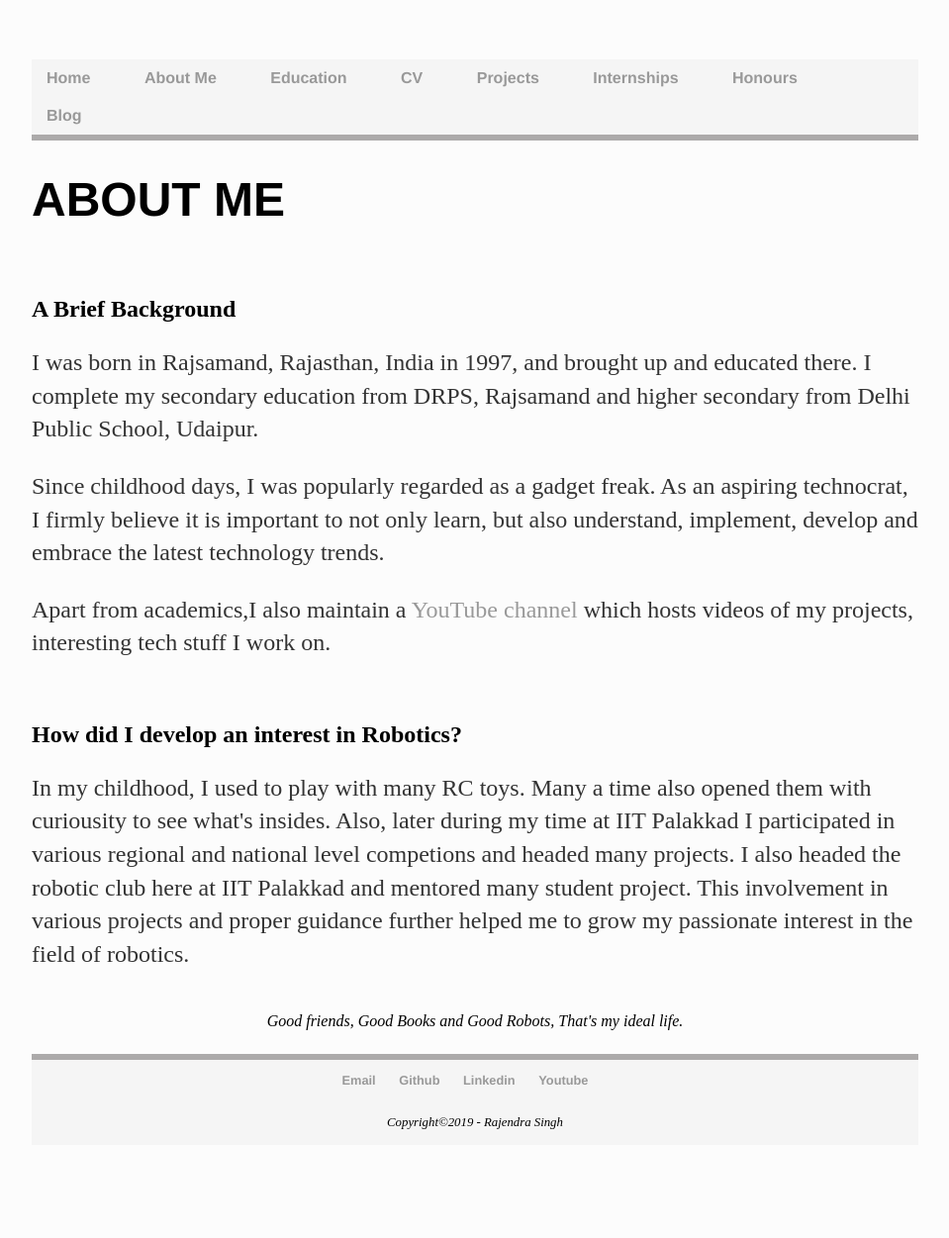
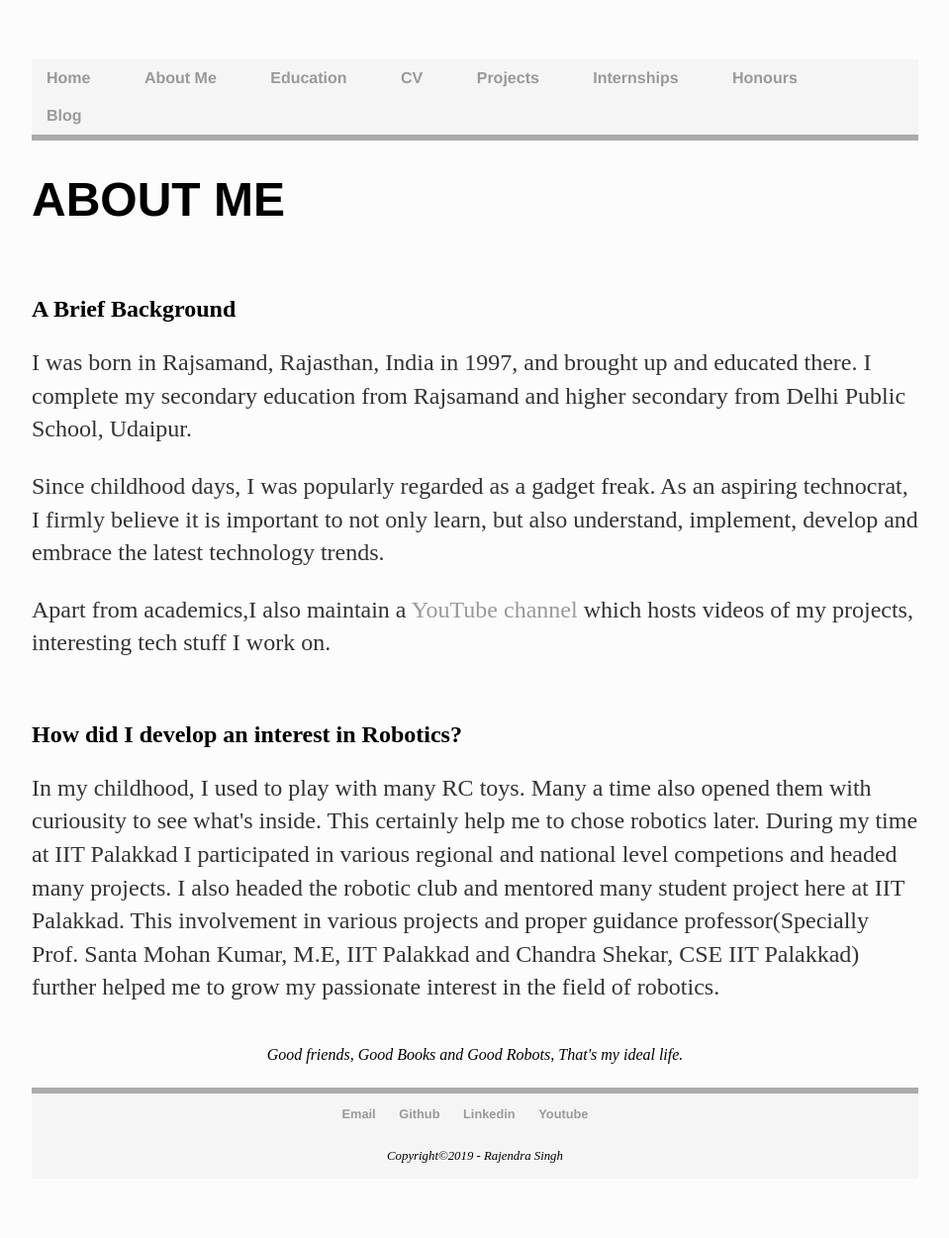
Before and after one commit to iamrajee/iamrajee.github.io, a Jekyll site: the page built from about/index.html, in a window 1280 px wide. Shown: the whole page at 99% size, without its empty margins (160-1119 px from the left). Built offline with Jekyll 4.4.1, drawn with Linux system fonts in a browser that asks for light colours; before the commit the page ends 1217 px from its top, so only the background shows below that.

Commit message:
Update index.html

```diff
--- a/about/index.html
+++ b/about/index.html
@@ -6,14 +6,14 @@ title: ABOUT ME
 	<h1>{{ page.title }}</h1>
 	<br/>
 	<h2>A Brief Background</h2>
-	<p>I was born in Rajsamand, Rajasthan, India in 1997, and brought up and educated there. I complete my secondary education from DRPS, Rajsamand and higher secondary from Delhi Public School, Udaipur.</p>
+	<p>I was born in Rajsamand, Rajasthan, India in 1997, and brought up and educated there. I complete my secondary education from Rajsamand and higher secondary from Delhi Public School, Udaipur.</p>
 	<p>Since childhood days, I was popularly regarded as a gadget freak. As an aspiring technocrat, I firmly believe it is important to not only learn, but also understand, implement, develop and embrace the latest technology trends.</p>
 	<p>Apart from academics,I also maintain a <a href="https://www.youtube.com/channel/UCzNSEsxHfpq_84-EkU9CRnQ/videos?view_as=subscriber">YouTube channel</a> which hosts videos of my projects, interesting tech stuff I work on.</p>
 	<br/>
 	<h2>How did I develop an interest in Robotics?</h2>
-	<p>In my childhood, I used to play with many RC toys. Many a time also opened them with curiousity to see what's insides.
-	Also, later during my time at IIT Palakkad I participated in various regional and national level competions and headed many projects.
-	I also headed the robotic club here at IIT Palakkad and mentored many student project.
-	This involvement in various projects and proper guidance further helped me to grow my passionate interest in the field of robotics.</p>
+	<p>In my childhood, I used to play with many RC toys. Many a time also opened them with curiousity to see what's inside. This certainly help me to chose robotics later.
+	During my time at IIT Palakkad I participated in various regional and national level competions and headed many projects.
+	I also headed the robotic club and mentored many student project here at IIT Palakkad.
+	This involvement in various projects and proper guidance professor(Specially Prof. Santa Mohan Kumar, M.E, IIT Palakkad and Chandra Shekar, CSE IIT Palakkad) further helped me to grow my passionate interest in the field of robotics.</p>
 	<p><center><em><br><br<br>Good friends, Good Books and Good Robots, That's my ideal life.</em></center></p>
 </div><!-- /.blurb -->
```
